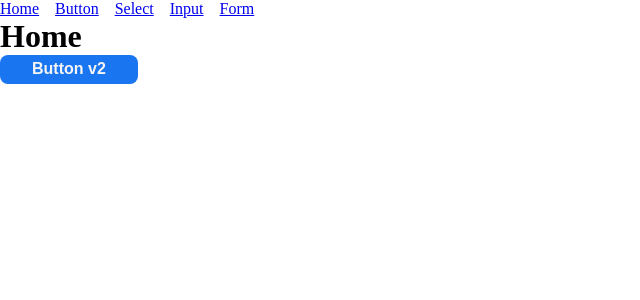
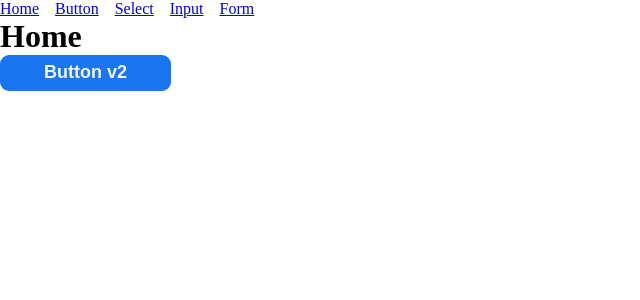
Before and after one commit to NateAyye/nates-ts-react-components, a React (Vite) app: page / in a window 1280 px wide. Shown: the top 300 px of the page, without its empty margins (0-640 px from the left). Built offline with nearby package versions, Linux system fonts and the light colour scheme.

Commit message:
Replaced Old Button Components With a Simplified Version, abstracted out helper functions to a utils folder

```diff
--- a/src/components/Button/Button.styled.ts
+++ b/src/components/Button/Button.styled.ts
@@ -1,62 +1,46 @@
-import styled, { keyframes } from 'styled-components';
-import { ButtonProps } from './models';
+import styled from 'styled-components';
+import { ripple } from '../utils/animations';
+import { NatesButtonProps } from './models';
 
-const ripple = keyframes`
-  0% {
-    width: 0;
-    opacity: .3;
-  }
-  100% {
-    width: 400%;
-    opacity: 0;
-  }
-`;
-
-export const ButtonContent = styled.div<ButtonProps>`
-  display: inline;
-  position: relative;
-  pointer-events: none;
-  z-index: 100;
-  margin: 0;
-  padding: 0;
-  color: ${({ color, ghost, theme: { colors } }) =>
-    ghost ? colors[color || 'white'] : 'whitesmoke'};
-`;
-
-export const ErrorIcon = styled.strong`
-  letter-spacing: -0.5rem;
-  filter: drop-shadow(0 0 2px #f1f3de);
-`;
-
-export const NatesButton = styled.button<ButtonProps>`
-  position: relative;
-  z-index: ${({ z, theme }) => (z ? theme.zIndices[z] : '')};
-  isolation: isolate;
-
-  font-size: ${({ theme, size }) => theme.fontSizes[size || 'md'] || '1rem'};
-  font-weight: 600;
-  padding: calc(${({ theme, size }) => theme.space[size || 'md']} / 3)
-    calc(${({ theme, size }) => theme.space[size || 'md']} * 2);
-  cursor: pointer;
-  contain: paint;
-  border: ${({ ghost, color, theme: { colors } }) =>
-    ghost ? `2px solid ${colors[color || 'primary']}` : 'none'};
-  border-radius: ${({ radi }) => radi || '.5rem'};
-  background-color: ${({ color, ghost, theme: { colors } }) =>
-    ghost ? 'transparent' : color ? colors[color] || color : '#1a75f1'};
-
+// prettier-ignore
+export const NatesStyledButton = styled.button<NatesButtonProps>`
+  ${({ color, ghost, z, size, radi, theme: { colors, fontSizes, fontWeights, zIndices, space },
+  }) => ({
+    position: 'relative',
+    zIndex: z ? zIndices[z] || z : '',
+    isolation: 'isolate',
+    fontSize: fontSizes[size || 'md'] || '1rem',
+    fontWeight: 600,
+    padding: `calc(${space[size || 'md'] || '1rem'} / 3) calc(${ space[size || 'md'] || '1rem' } * 2)`,
+    cursor: 'pointer',
+    contain: 'paint',
+    border: ghost ? `2px solid ${colors[color || 'primary'] || 'gray'}` : 'none',
+    borderRadius: radi || '.5em',
+    backgroundColor: ghost ? 'transparent' : color ? colors[color] || color : '#1a75f1',
+  })}
   span {
     position: absolute;
     z-index: 50;
     aspect-ratio: 1;
     border-radius: 50%;
+    pointer-events: none;
+    transform: translate(-50%, -50%);
+
     background: ${({ color, ghost, theme: { colors } }) =>
       ghost ? colors[color || 'white'] : 'whitesmoke'};
-
-    pointer-events: none;
-
-    transform: translate(-50%, -50%);
 
     animation: ${ripple} 500ms linear infinite;
   }
 `;
+
+export const NatesButtonContent = styled.div<NatesButtonProps>(
+  ({ color, ghost, theme: { colors } }) => ({
+    display: 'inline',
+    position: 'relative',
+    pointerEvents: 'none',
+    zIndex: 100,
+    margin: 0,
+    padding: 0,
+    color: ghost ? colors[color || 'white'] : 'whitesmoke',
+  }),
+);
--- a/src/components/Button/index.tsx
+++ b/src/components/Button/index.tsx
@@ -1,22 +1,7 @@
 import React, { useRef } from 'react';
-import { ButtonContent, ErrorIcon, NatesButton } from './Button.styled';
-import { ButtonProps } from './models';
-
-const createRipple = (
-  e: React.MouseEvent<HTMLButtonElement, MouseEvent>,
-  buttonRef: React.RefObject<HTMLButtonElement>,
-) => {
-  const span = document.createElement('span');
-
-  span.style.top = e.clientY - e.currentTarget.offsetTop + 'px';
-  span.style.left = e.clientX - e.currentTarget.offsetLeft + 'px';
-
-  buttonRef.current?.appendChild(span);
-
-  setTimeout(() => {
-    span.remove();
-  }, 500);
-};
+import { createRipple } from '../utils/animations';
+import { NatesButtonContent, NatesStyledButton } from './Button.styled';
+import { NatesButtonProps } from './models';
 
 /**
  * This Component is a Dynamic Button Component Built in Typescript.
@@ -24,62 +9,34 @@ const createRipple = (
  * Styles Can Be overridden but if you really want to change the look of it Id recoment looking into the docs of the library.
  * it might just have an easier way to do what you want.
  *
- *
- * -- type='text' caviate
- * - placholder attribute is purposefully set to an single space so that we can get the effect we achieve
- *
  * {@link https://github.com/NateAyye/nates-ts-react-components GithubRepo/wTutorial}
  *
- * @param id Will add the htmlFor on the label and will also add the id to the input
  * @param radi Can accept any valid CSS border-radius value
- * @param type
  * @param z The Z-index of the button
- * @param error Will change the style a lil bit and add an icon (Icon can be turned off with the errorIcon)
- * @param labelProps? If you'd like to add attributes to the label specificly you can do that all within this prop
+ * @param ripple Adding this will turn off the default ripple that comes with the Button
+ * @param ghost Adding this attribute will turn the buttons background-color transparent and give it a border with the same color as the color attribute( ripple effect will also be this color)
  *
  * @returns Custom Input Component that is a container containing a <labal> and an <input>
  *
  * @default
  * radi = '.5rem'
  */
-export const Button: React.FC<ButtonProps> = ({
+export const Button: React.FC<NatesButtonProps> = ({
+  children,
   onClick,
-  children,
   ...props
 }) => {
-  const { radi, icon, noIcon, errorIcon, ripple, size, z, ghost } = props;
-  const styledProps = {
-    radi,
-    icon,
-    noIcon,
-    errorIcon,
-    ripple,
-    size,
-    z,
-    ghost,
-  };
   const buttonRef = useRef<HTMLButtonElement>(null);
+  const { ripple, ghost, z, color, size } = props;
+  const styledProps = { ripple, ghost, z, color, size };
 
-  const handleButtonClick = (
-    e: React.MouseEvent<HTMLButtonElement, MouseEvent>,
-  ) => {
+  function handleOnClick(e: React.MouseEvent<HTMLButtonElement>) {
     if (onClick) onClick(e);
-    if (!ripple) {
-      createRipple(e, buttonRef);
-    }
-  };
-
+    if (!ripple) createRipple(e, buttonRef);
+  }
   return (
-    <NatesButton
-      ref={buttonRef}
-      onClick={handleButtonClick}
-      {...styledProps}
-      {...props}
-    >
-      <ButtonContent color={props.color} {...styledProps}>
-        {children}
-      </ButtonContent>
-      <ErrorIcon {...styledProps}>{noIcon ? null : icon}</ErrorIcon>
-    </NatesButton>
+    <NatesStyledButton ref={buttonRef} onClick={handleOnClick} {...props}>
+      <NatesButtonContent {...styledProps}>{children}</NatesButtonContent>
+    </NatesStyledButton>
   );
 };
--- a/src/components/Button/models.ts
+++ b/src/components/Button/models.ts
@@ -1,18 +1,11 @@
-import { CSSProperties } from 'styled-components';
-import { FontSizeKeys, ZIndicesKeys } from '../../themes';
+import { FontSizeKeys, ZIndicesKeys } from "../../themes";
 
-export interface ButtonProps
-  extends React.ButtonHTMLAttributes<HTMLButtonElement> {
+export interface NatesButtonProps
+  extends Omit<React.HTMLAttributes<HTMLButtonElement>, 'placeholder'> {
   children?: React.ReactNode | React.ReactNode[];
-  radi?: string;
-  icon?: string;
-  noIcon?: boolean;
-  errorIcon?: string;
   ripple?: boolean;
   size?: FontSizeKeys;
+  radi?: string;
+  z?: ZIndicesKeys;
   ghost?: boolean;
-  z?: ZIndicesKeys;
-  fg?: CSSProperties['color'];
-  /** Will Change the style a little bit and display an error icon if you don't want an Icon set the errorIcon */
-  error?: boolean;
 }
--- a/src/components/index.ts
+++ b/src/components/index.ts
@@ -1,3 +1,4 @@
+// Button Exports
 export * from './Button';
 export * from './Button/models';
 //  Form Exports
--- /dev/null
+++ b/src/components/utils/animations.tsx
@@ -0,0 +1,28 @@
+import { keyframes } from "styled-components";
+
+export const ripple = keyframes`
+  0% {
+    width: 0;
+    opacity: .3;
+  }
+  100% {
+    width: 400%;
+    opacity: 0;
+  }
+`;
+
+export const createRipple = (
+  e: React.MouseEvent<HTMLButtonElement, MouseEvent>,
+  buttonRef: React.RefObject<HTMLButtonElement>,
+) => {
+  const span = document.createElement('span');
+
+  span.style.top = e.clientY - e.currentTarget.offsetTop + 'px';
+  span.style.left = e.clientX - e.currentTarget.offsetLeft + 'px';
+
+  buttonRef.current?.appendChild(span);
+
+  setTimeout(() => {
+    span.remove();
+  }, 500);
+};
--- a/src/pages/Button.tsx
+++ b/src/pages/Button.tsx
@@ -54,9 +54,7 @@ export const ButtonPage: React.FC<ButtonPageProps> = ({}) => {
       <Button color="error" size="sm" onClick={handleMouseClick}>
         Hello
       </Button>
-      <Button color="error">
-        Default
-      </Button>
+      <Button color="error">Default</Button>
       <Button color="error" size="lg">
         Default
       </Button>
--- a/src/pages/Home.tsx
+++ b/src/pages/Home.tsx
@@ -1,13 +1,15 @@
-import React from 'react';
-import { Button } from '../components';
+import React, { useRef } from 'react';
+import { Button } from '../components/Button';
 
 interface HomeProps {}
 
 export const Home: React.FC<HomeProps> = ({}) => {
+  const tempRef = useRef<HTMLButtonElement>(null);
+
   return (
     <div>
       <h1>Home</h1>
-      <Button>Button v2</Button>
+      <Button size="lg">Button v2</Button>
     </div>
   );
 };
```
